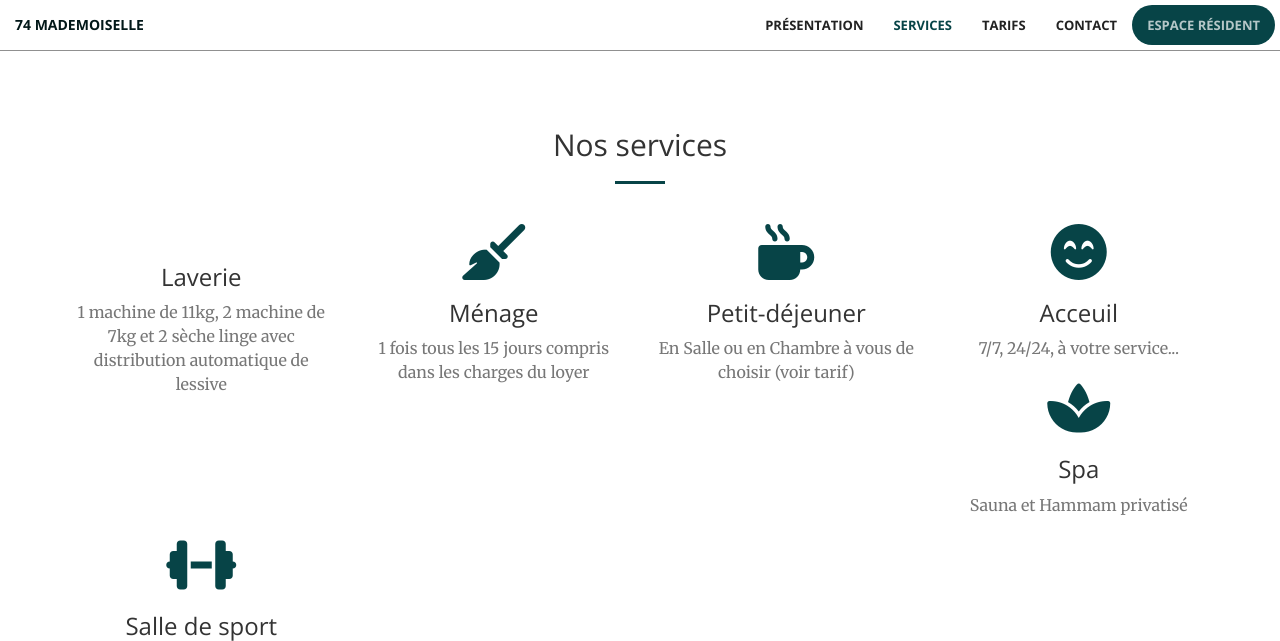
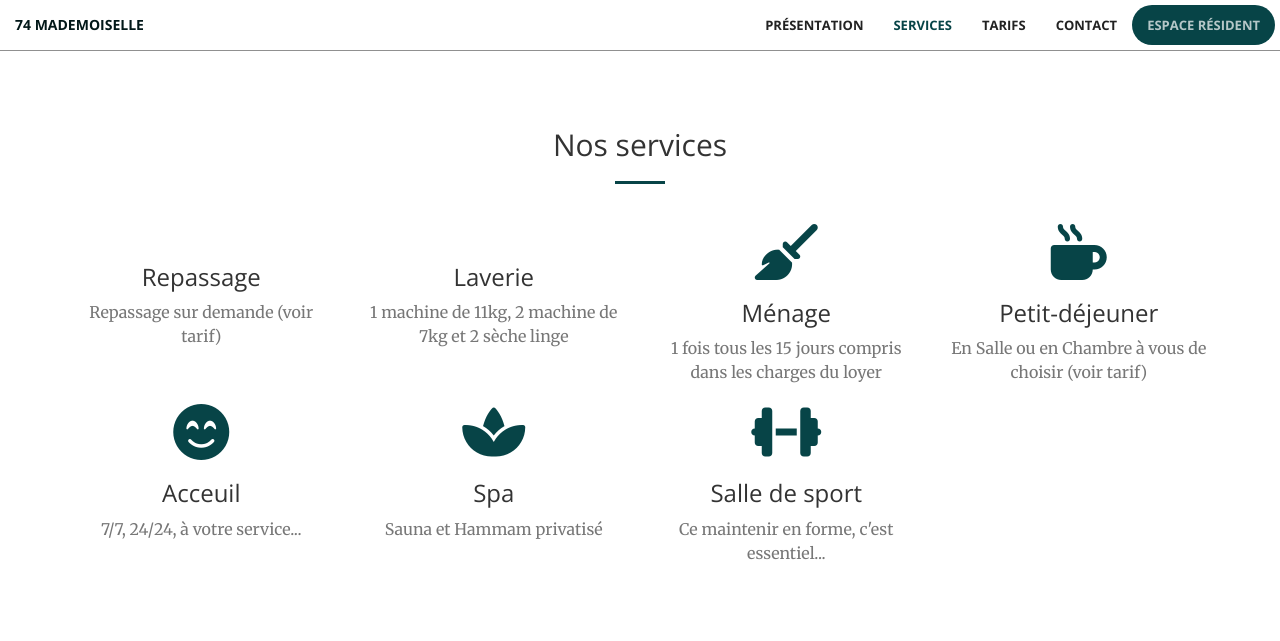
Before and after one commit to 74-mademoiselle/residence-ella.github.io, a Jekyll site: the page built from index.html, in a window 1280 px wide and 900 px high, scrolled down 1264 px, cut to the strip 0-641 px from the top of the window. Built offline with Jekyll 4.4.1, drawn with Linux system fonts in a browser that asks for light colours; nearby versions of some CDN libraries.

Commit message:
Update from Forestry.io yannick moreau updated _data/services.yaml

```diff
--- a/_data/services.yaml
+++ b/_data/services.yaml
@@ -1,9 +1,12 @@
 ---
 services:
+- title: Repassage
+  icon: ''
+  description: Repassage sur demande (voir tarif)
+  delay: ''
 - title: 'Laverie '
   icon: ''
-  description: 1 machine de 11kg, 2 machine de 7kg et 2 sèche linge avec distribution
-    automatique de lessive
+  description: '1 machine de 11kg, 2 machine de 7kg et 2 sèche linge '
   delay: 1s
 - title: Ménage
   icon: fa-broom
```
